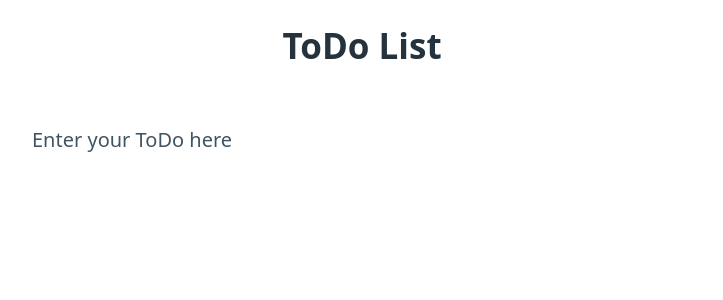
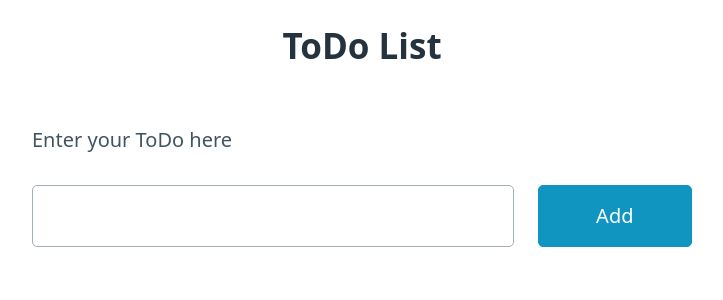
Before and after one commit to JackJUson/todo-svelte, a SvelteKit app: page / in a window 1280 px wide. Shown: the top 300 px of the page, without its empty margins (278-1001 px from the left). Built offline with nearby package versions, Linux system fonts and the light colour scheme.

Commit message:
Add text input and button to todo list

```diff
--- a/src/routes/+page.svelte
+++ b/src/routes/+page.svelte
@@ -5,4 +5,8 @@
 <div style="margin: 0 auto; padding: 20px; width: 700px;">
   <h2 style="text-align: center;">ToDo List</h2>
   <p>Enter your ToDo here</p>
+  <div style="display: flex;">
+    <input type="text">
+    <button style="width: 200px; margin-left:24px;">Add</button>
+  </div>
 </div>
```
